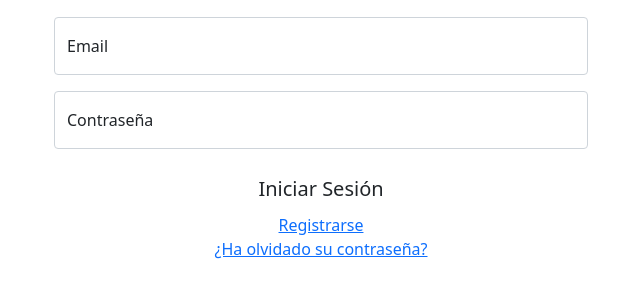
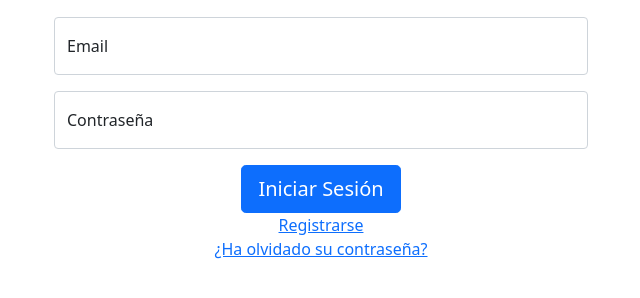
Before and after one commit to MaddyPipes/TFG, a PHP site: page /TrabajoESObjetosYBD/ in a window 1280 px wide. Shown: the part 297-595 px from the top of the page, without its empty margins (319-959 px from the left). Run offline with PHP 8.4, Linux system fonts and the light colour scheme; data that the repository does not hold is empty; some libraries are stand-ins or nearby versions.

Commit message:
Update loginUsuario.php

```diff
--- a/src/views/loginUsuario.php
+++ b/src/views/loginUsuario.php
@@ -44,7 +44,7 @@ namespace views;
                     </div>
                     <div class="checkbox mb-3">
                     </div>
-                    <button class="btn btn-lg btn-block btn-wtd" type="submit">Iniciar Sesión</button>
+                    <button class="btn btn-lg btn-block btn-primary" type="submit">Iniciar Sesión</button>
                 </form>
                 <label>
                     <a href="../controller/controlUsuario.php"> Registrarse </a>
```
